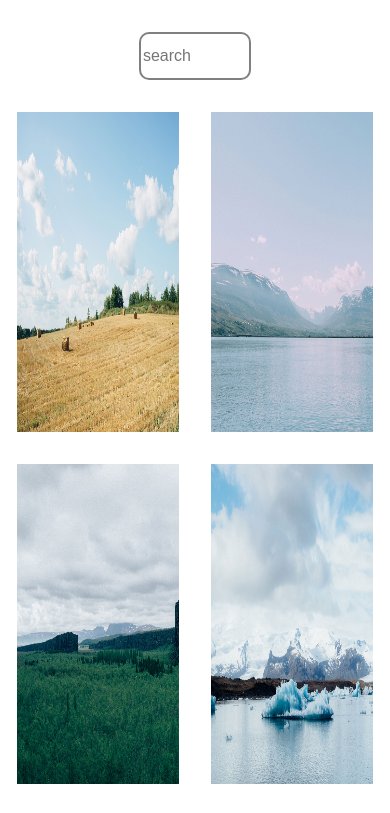
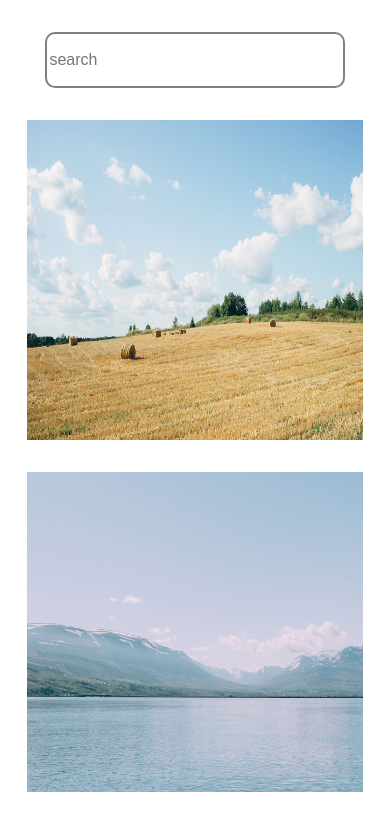
Before and after one commit to JarradePierce/interactive-photo-gallery, a plain HTML site: page index.html in a window 390 px wide. Shown: the top 813 px of the page. Drawn offline with Linux system fonts and the light colour scheme.

Commit message:
updated gallery layout to fit mobile screen

```diff
--- a/css/style.css
+++ b/css/style.css
@@ -3,14 +3,14 @@ header{
   margin: 0 auto;
 }
 .search-div{
-  width: 60%;
+  width: 100%;
   margin: 0 auto;
   margin-bottom: 2em;
   margin-top: 2em;
 }
 input{
   width: 100%;
-  height: 3em;
+  height: 3.5em;
   border-radius: 10px;
   border: 2px solid grey;
   margin: 0 auto;
@@ -25,7 +25,7 @@ input{
   width: 100%;
 }
 main{
-  width: 95%;
+  width: 80%;
   margin: 0 auto;
   display: grid;
   grid-template-columns: repeat(4, auto);
@@ -36,12 +36,30 @@ main{
 
 @media(max-width: 1300px){
   main{
+    width: 90%;
     grid-template-columns: repeat(3, auto);
+  }
+  header{
+    width: 70%
   }
 }
 
 @media(max-width: 1000px){
   main{
+    width: 90%;
     grid-template-columns: repeat(2, auto);
   }
+  header{
+    width: 80%
+  }
 }
+
+@media(max-width: 400px){
+  main{
+    width: 90%;
+    grid-template-columns: repeat(1, auto);
+  }
+  header{
+    width: 80%;
+  }
+}
```
